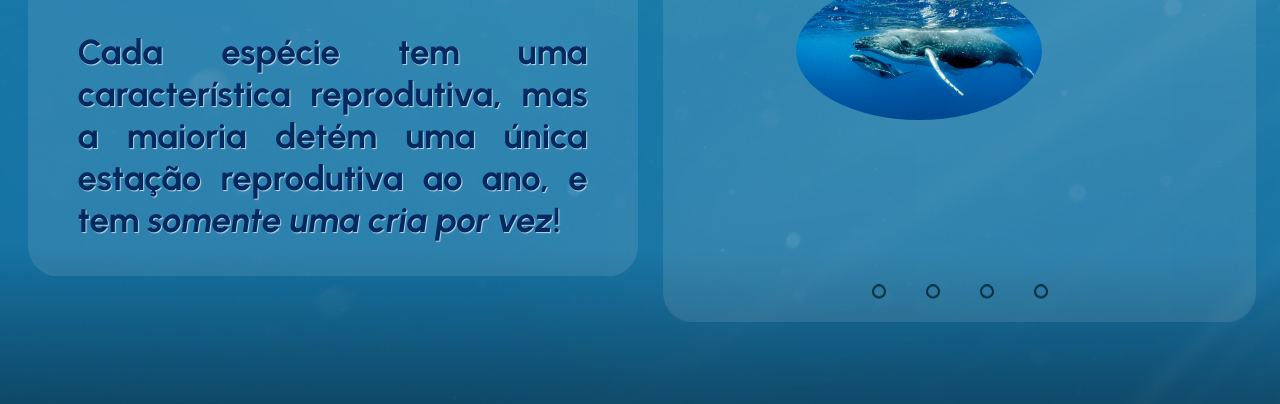
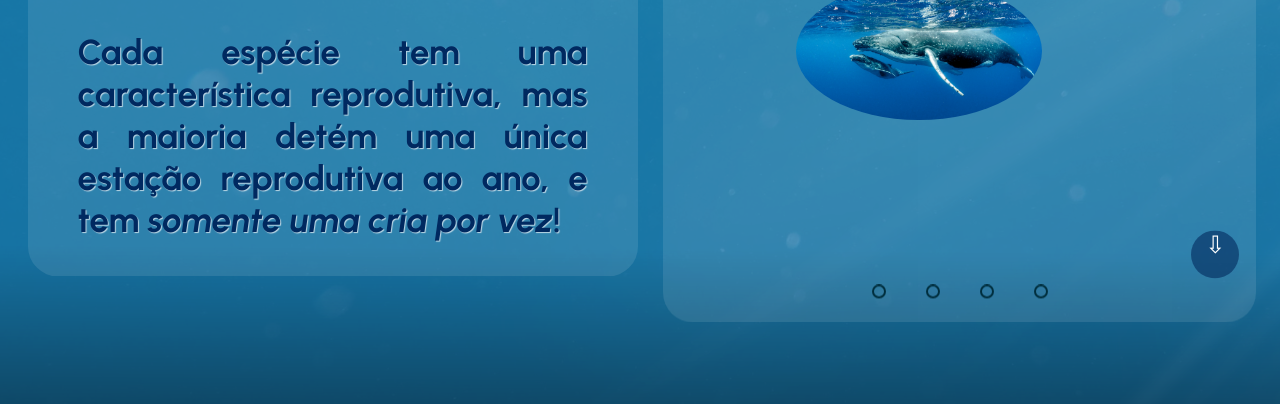
Before and after one commit to Maximiliano-Lopes/tiwm22-ti-g04, a website: page src/pages/reproducao.html in a window 1280 px wide. Shown: the part 396-800 px from the top of the page. Drawn offline with Linux system fonts and the light colour scheme.

Commit message:
Add tooltip e botão de scroll

```diff
--- a/src/pages/reproducao.html
+++ b/src/pages/reproducao.html
@@ -28,7 +28,7 @@
   </nav>
   <main>
     <div id="CardArea">
-      <h1>REPRODUÇÃO</h1>
+      <h1 id="titleRepro">REPRODUÇÃO</h1>
       <p>
         Cada espécie tem uma característica reprodutiva,
         mas a maioria detém uma única estação reprodutiva ao ano,
--- a/src/styles/alimentacao.css
+++ b/src/styles/alimentacao.css
@@ -320,6 +320,23 @@ body {
     }
   }
 
+  .slider::after{
+    content: "⇩";
+    position: absolute;
+    width: 2em;
+    height: 2em;
+    text-align: center;
+    align-items: baseline;
+    justify-items: center;
+    margin-left: 85%;
+    margin-top: 55%;
+    border-radius: 100%;
+    text-shadow: none;
+    color: white;
+    background-color: #00265891;
+    font-size: 18pt;
+ }
+
   /* Medium devices (landscape tablets, 768px and down)
   See https://www.w3schools.com/howto/howto_css_media_query_breakpoints.asp */
   @media screen and (max-width: 768px) {
--- a/src/styles/common.css
+++ b/src/styles/common.css
@@ -321,6 +321,34 @@ strong {
         transform: rotate(-10deg);
     }
 }
+ .slider::after{
+    content: "⇩";
+    position: absolute;
+    width: 2em;
+    height: 2em;
+    text-align: center;
+    align-items: baseline;
+    justify-items: center;
+    margin-left: 85%;
+    margin-top: 55%;
+    border-radius: 100%;
+    text-shadow: none;
+    color: white;
+    background-color: #00265891;
+    font-size: 18pt;
+ }
+#titleRepro:hover::after{
+    content: "Veja tudo sobre a reprodução no card ao lado!";
+    position: absolute;
+    margin-top: -15%;
+    margin-left: 3%;
+    padding: 1vw;
+    border-radius: 20px;
+    text-shadow: none;
+    color: white;
+    background-color: #00265891;
+    font-size: 18pt;
+}
 
 /* Medium devices (landscape tablets, 768px and down)
 See https://www.w3schools.com/howto/howto_css_media_query_breakpoints.asp */
@@ -408,6 +436,7 @@ See https://www.w3schools.com/howto/howto_css_media_query_breakpoints.asp */
         font-weight: bolder;
         text-shadow: rgba(255, 255, 255, 0.671) 3px 1.5px 1px;
     }
+
 }
 
 
--- a/src/styles/escecies.css
+++ b/src/styles/escecies.css
@@ -306,6 +306,24 @@ strong {
   }
 }
 
+
+.slider::after{
+  content: "⇩";
+  position: absolute;
+  width: 2em;
+  height: 2em;
+  text-align: center;
+  align-items: baseline;
+  justify-items: center;
+  margin-left: 85%;
+  margin-top: 55%;
+  border-radius: 100%;
+  text-shadow: none;
+  color: white;
+  background-color: #00265891;
+  font-size: 18pt;
+}
+
 /* Medium devices (landscape tablets, 768px and down)
 See https://www.w3schools.com/howto/howto_css_media_query_breakpoints.asp */
 @media screen and (max-width: 768px) {
```
